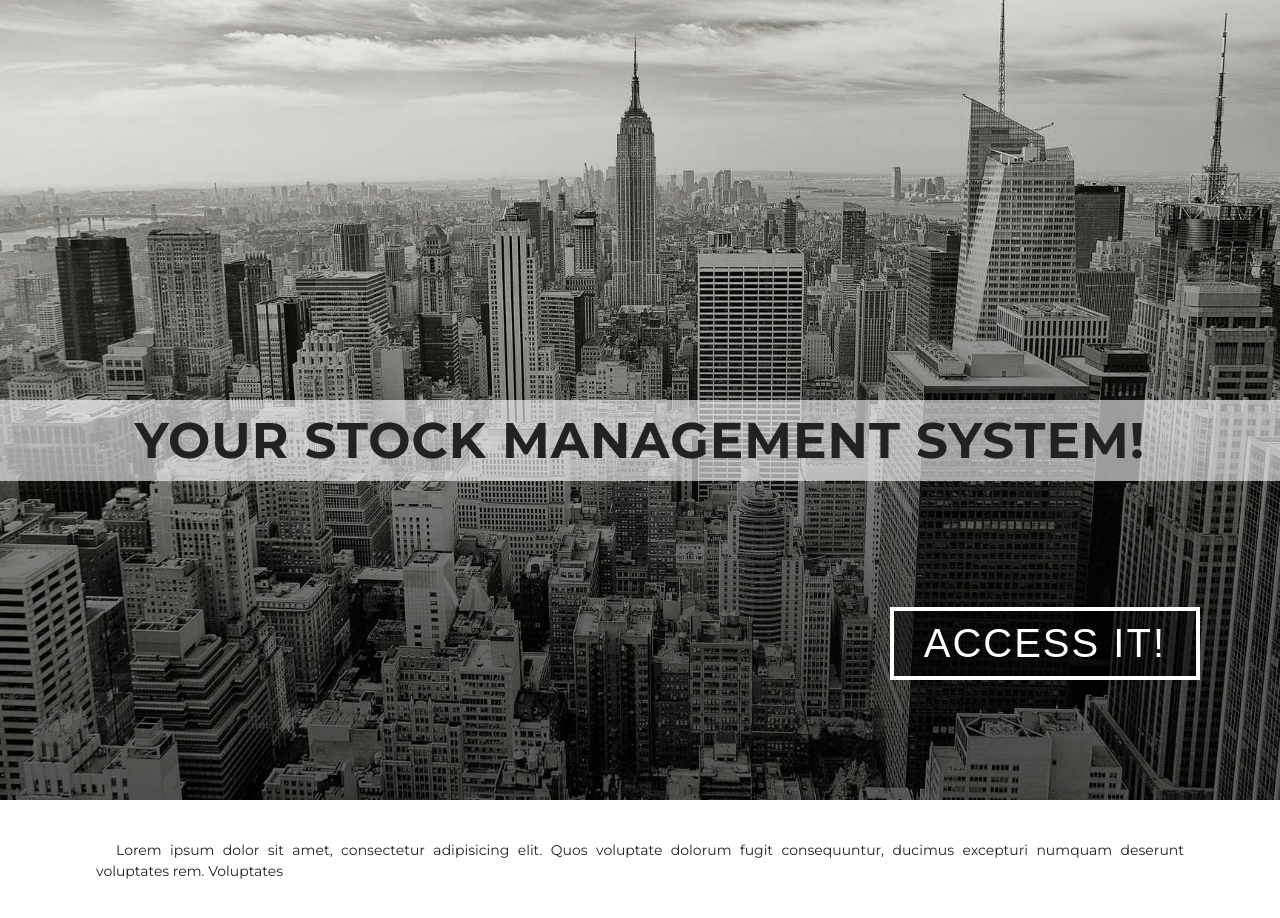
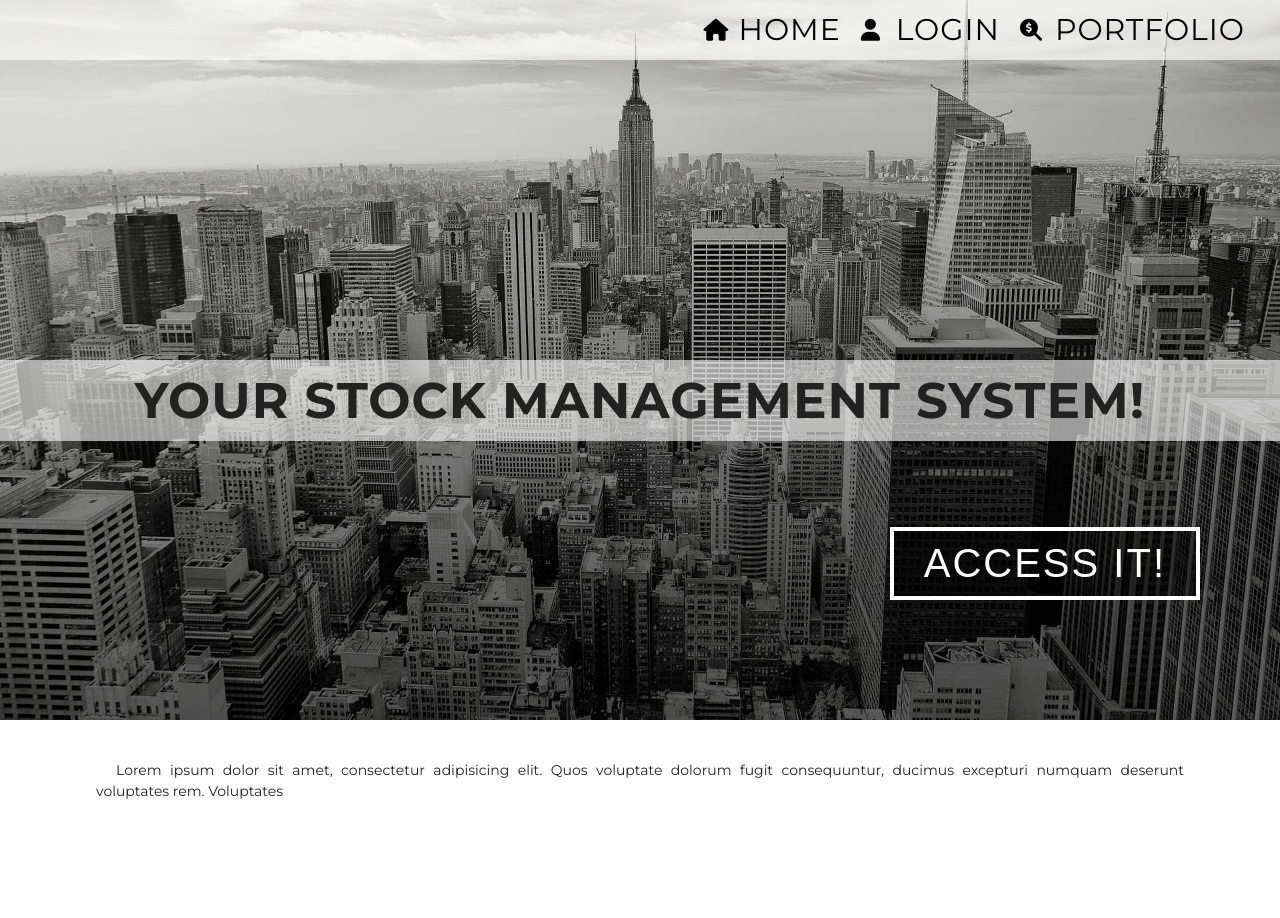
Before and after one commit to MMadejsza/Architecture_and_Design-_CW_-Java-Javalin-JS, a plain HTML site: page Java/resources/public/index.html in a window 1280 px wide. Before the commit the page ends 882 px from the top, so only its background shows below. Drawn offline with Linux system fonts and the light colour scheme.

Commit message:
initial nav and description section

```diff
--- a/Java/resources/public/css/style.css
+++ b/Java/resources/public/css/style.css
@@ -9,14 +9,55 @@ html {
 	color: #222;
 	font-size: 10px;
 }
+body {
+	height: 150vh;
+}
 img {
 	top: 2rem;
 	left: 4rem;
 }
+header > nav {
+	position: sticky;
+	width: 100%;
+	font-size: 3rem;
+	text-transform: uppercase;
+	letter-spacing: 1px;
+	background-color: rgba(255, 255, 255, 0.65);
+}
+
+header .nav {
+	width: 100%;
+	text-transform: uppercase;
+	letter-spacing: 1px;
+}
+header .nav ul {
+	max-width: 60%;
+	margin: 0 0 0 auto;
+	display: flex;
+	justify-content: right;
+	align-items: center;
+	list-style: none;
+}
+header .nav a {
+	position: relative;
+	min-width: 100px;
+	margin: 0 2rem;
+	padding-right: 1.5rem;
+	line-height: 6rem;
+	text-decoration: none;
+	color: black;
+}
+header .nav ul i {
+	position: absolute;
+	top: 50%;
+	left: -3.5rem;
+	transform: translate(0%, -50%);
+	font-size: 2.2rem;
+}
 
 header {
 	position: relative;
-	height: 100vh;
+	height: 90vh;
 	background-image: url('../assets/bg.jpg');
 	background-attachment: fixed;
 	background-position: center;
--- a/Java/resources/public/index.html
+++ b/Java/resources/public/index.html
@@ -42,6 +42,17 @@
 	</head>
 	<body>
 		<header>
+			<nav class="nav">
+				<ul>
+					<li>
+						<a href=""><i class="fas fa-home"></i>Home</a>
+					</li>
+					<li>
+						<a href=""><i class="fas fa-user"></i></i>Login</a>
+					</li>
+					<li><a href=""><i class="fas fa-search-dollar"></i>Portfolio</a></li>
+				</ul>
+			</nav>
 			<h1>Your stock Management System!</h1>
 			<button>Access it!</button>
 		</header>
@@ -51,6 +62,9 @@
 				fugit consequuntur, ducimus excepturi numquam deserunt voluptates rem. Voluptates
 			</p>
 		</section>
-		<script src="./js/"></script>
+		<script
+			src="https://kit.fontawesome.com/4622d99ad4.js"
+			crossorigin="anonymous"></script>
+		<script src="./js/app.js"></script>
 	</body>
 </html>
```
Also changed, not shown: Java/resources/public/js/index.js (added).
